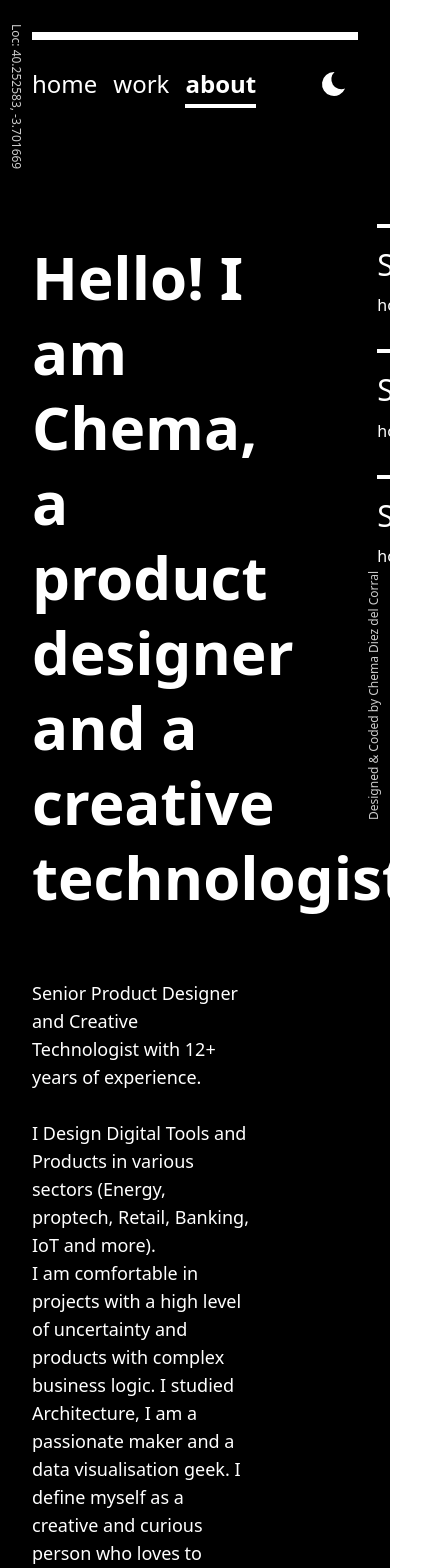
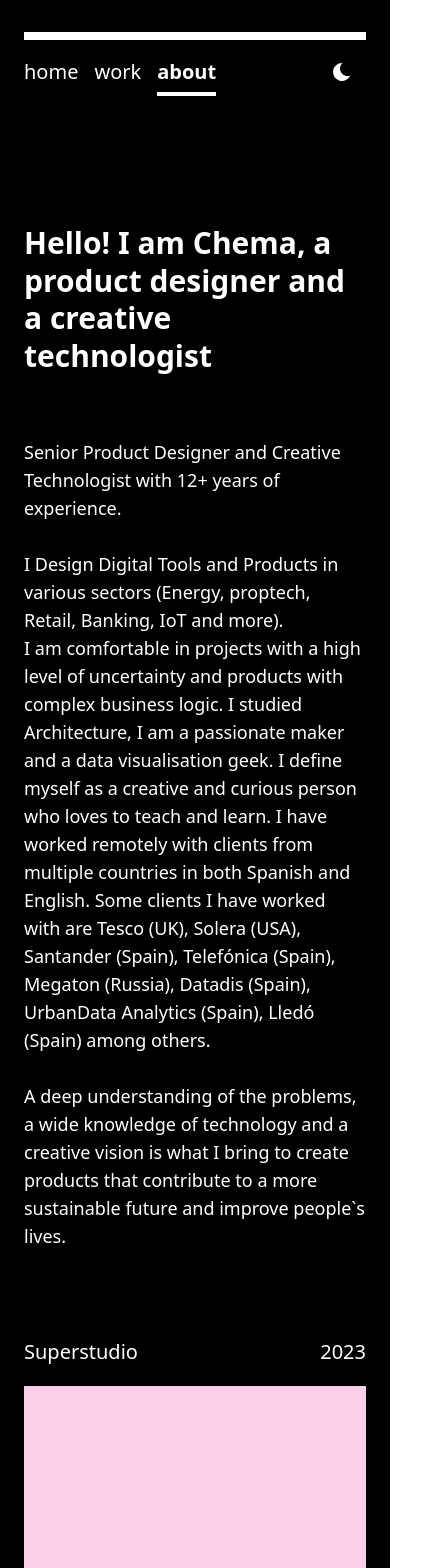
Before and after one commit to didelco/portfolio, a Next.js app: page /about in a window 390 px wide. Shown: the top 1568 px of the page, 447 px wide, since content can reach past the window. Built offline with nearby package versions, Linux system fonts and the light colour scheme.

Commit message:
Adaptado a responsive

```diff
--- a/src/app/about/page.tsx
+++ b/src/app/about/page.tsx
@@ -5,8 +5,8 @@
 
 export default function About() {
 	return (
-		<div className=' pt-16 w-full flex gap-32'>
-			<div className='w-2/3'>
+		<div className=' pt-16 w-full flex flex-col md:flex-row gap-32'>
+			<div className='w-full md:w-2/3'>
 				<h1>Hello! I am Chema, a product designer and a creative technologist</h1>
 
 				<div className='py-12 text-lg   max-w-xl'>
@@ -32,7 +32,7 @@
 				<Item />
 				<Item />
 			</div>
-			<div className='w-1/3'>
+			<div className='w-full md:w-1/3'>
 				<h2>Skills</h2>
 				<p>hola</p>
 				<h2>Skills</h2>
--- a/src/app/globals.css
+++ b/src/app/globals.css
@@ -12,31 +12,31 @@
 ul,
 ol,
 blockquote {
-  @apply my-2  md:w-2/3;
+  @apply   my-1 text-base md:my-2 font-light md:font-medium md:text-lg  md:w-2/3;
 }
 
 h1 {
-  @apply text-6xl mt-12 mb-4  font-semibold leading-tight;
+  @apply text-3xl md:text-6xl mt-12 mb-4  font-semibold leading-tight;
 }
 
 h2 {
-  @apply w-full border-neutral border-t-4 pt-4 overflow-visible  text-3xl mt-8  leading-snug;
+  @apply w-full border-neutral border-t-4 pt-2 md:pt-4 overflow-visible text-xl  md:text-3xl mt-2 md:mt-8  leading-snug;
 }
 
-h2.noline {
-  @apply w-full  border-none   text-3xl mt-0  leading-snug;
+.noline {
+  @apply   border-none;
 }
 
 h3 {
-  @apply   text-2xl my-2 leading-snug;
+  @apply  text-xl  md:text-2xl my-2 leading-snug;
 }
 
-h3.light{
-  @apply   text-2xl my-2 font-thin leading-snug;
+.light{
+  @apply   font-thin ;
 }
 
 .footerTitle{
-   @apply   text-xl ;
+   @apply  text-lg  md:text-xl ;
 }
 
 }
--- a/src/app/layout.tsx
+++ b/src/app/layout.tsx
@@ -20,15 +20,15 @@
 			data-theme='light'>
 			<body className={`${inter.variable}   overflow-x-hidden`}>
 				<main className='w-screen flex  items-center flex-col min-h-screen'>
-					<div className='px-8 md:px-16 lg:px-24 xl:px-48 pt-4 md:pt-6 lg:pt-8 w-full'>
-						<Header/>
+					<div className='px-6 sm:px-8 md:px-16 lg:px-24 xl:px-48 pt-4 md:pt-6 lg:pt-8 w-full'>
+						<Header />
 						{children}
-						<div className='fixed w-6 h-6  bottom-0 right-0'>
+						<div className='hidden md:block fixed w-6 h-6  bottom-0 right-0'>
 							<div className='w-0 h-0 -rotate-90'>
 								<div className='absolute top-0 left-0 text-xs w-screen font-thin opacity-80 h-12'>Designed & Coded by Chema Diez del Corral</div>
 							</div>
 						</div>
-						<div className='fixed w-6 h-6  top-0 left-0 '>
+						<div className=' hidden md:block fixed w-6 h-6  top-0 left-0 '>
 							<div className='w-0 h-0 rotate-90'>
 								<div className='relative left-6 bottom-6 text-xs font-thin w-screen opacity-80 h-12'>Loc: 40.252583, -3.701669</div>
 							</div>
--- a/src/app/work/page.tsx
+++ b/src/app/work/page.tsx
@@ -1,8 +1,8 @@
 import Works from "@/components/works";
 export default function Home() {
 	return (
-		<section className='mt-36'>
-			<h2 className='pb-8'>All projects</h2>
+		<section className='mt-16 md:mt-36'>
+			<h2 className='pb-4 md:pb-8'>All projects</h2>
 
 			<Works />
 		</section>
--- a/src/components/cardHome.tsx
+++ b/src/components/cardHome.tsx
@@ -58,7 +58,7 @@
 					<h2 className={`w-full text-2xl noline p-0 m-0 max-md:pr-4`}>{d.desc}</h2>
 					<div className={`w-full flex justify-end ${i % 2 == 0 ? "md:justify-start" : ""}`}>
 						<Link
-							className='pl-6 mt-2 stroke-neutral hover:stroke-neutral-content cursor-pointer text-sm flex items-center gap-2 btn btn-outline border-2 btn-neutral  rounded-none hover:bg-neutral hover:border-neutral'
+							className='pl-2 md:pl-6 mt-2 stroke-neutral hover:stroke-neutral-content cursor-pointer text-sm flex items-center gap-2 btn btn-sm md:btn-md btn-ghost  md:btn-outline border-2 btn-neutral  rounded-none hover:bg-neutral hover:border-neutral'
 							href={`/work/` + d.slug}>
 							View Product{" "}
 							<svg
--- a/src/components/footer.tsx
+++ b/src/components/footer.tsx
@@ -5,7 +5,7 @@
 	return (
 		<div className='w-full mt-16 mb-8'>
 			<Line />
-			<div className='w-full flex justify-between pt-6'>
+			<div className='w-full flex flex-col md:flex-row gap-6 justify-between pt-6'>
 				<div className='flex w-full gap-16'>
 					<div className='flex flex-col'>
 						<div className='footerTitle'>Design & Code </div>
--- a/src/components/header.tsx
+++ b/src/components/header.tsx
@@ -27,21 +27,21 @@
 				delay={1}
 				b={true}
 			/>
-			<div className='my-4 flex justify-between items-center'>
+			<div className=' my-2 md:my-4 flex justify-between items-center'>
 				<motion.div
 									initial={{ opacity: 0 }}
 									animate={{ opacity: 1 }}
 									transition={{ duration: 1, delay: 1.1 }}
-									className=' hidden sm:block  text-2xl w-full'>CDDC</motion.div>
+									className=' hidden sm:block text-2xl w-full'>CDDC</motion.div>
 				<ul className='flex gap-4 sm:gap-8 md:gap-16 w-full justify-start sm:justify-center'>
 					{menu.map((item, i) => (
 						<li
 							key={item.name}
-							className={`relative cursor-pointer text-2xl`}>
+							className={`relative cursor-pointer `}>
 							<Link
 								href={item.url}
 								onClick={() => setSelected(item.name)}
-								className={`museo h-10 flex items-center text-2xl ${rutas[0] == item.url.slice(1) ? "font-semibold" : "font-light"}`}>
+								className={` h-10 flex items-center text-xl md:text-2xl ${rutas[0] == item.url.slice(1) ? "font-semibold" : "font-light"}`}>
 								<motion.div
 									initial={{ opacity: 0 }}
 									animate={{ opacity: 1 }}
@@ -53,7 +53,6 @@
 								<>
 									<motion.div
 										className='w-full absolute h-1  bg-neutral'
-
 									transition={{ duration: 1  }}
 										layoutId='underline'
 									/>
--- a/src/components/intro.tsx
+++ b/src/components/intro.tsx
@@ -5,24 +5,24 @@
 
 export default function Home() {
 	return (
-		<div className='pt-16'>
+		<div className='pt-8 md:pt-32'>
 			<motion.h1
 				initial={{ opacity: 0, y: "50px" }}
 				animate={{ opacity: 1, y: 0 }}
 				transition={{ duration: 1, delay: 0.2 }}
-				className='mt-16 '>
+				>
 				Chema Diez del Corral
 			</motion.h1>
 			<motion.div
 				initial={{ opacity: 0, y: "50px" }}
 				animate={{ opacity: 1, y: 0 }}
 				transition={{ duration: 1, delay: 0.6 }}
-				className='mt-2  text-2xl md:text-4xl font-light   '>
+				className=' mt-1 md:mt-2  text-xl md:text-4xl font-light'>
 				Product Designer & Data Visualization
 			</motion.div>
 
 
-			<div className='w-full h-48'></div>
+			<div className='w-full h-24 md:h-48'></div>
 			<Line
 				b={false}
 				delay={1.7}
--- a/src/components/themeSwitch.tsx
+++ b/src/components/themeSwitch.tsx
@@ -18,7 +18,6 @@
 	}, [theme]);
 
 	return (
-
 		<label className='swap swap-rotate'>
 			<input
 				type='checkbox'
@@ -26,8 +25,7 @@
 
 			<svg
 				xmlns='http://www.w3.org/2000/svg'
-				className=' swap-on fill-current w-8 h-8 icon icon-tabler icon-tabler-sun'
-
+				className=' swap-on fill-current p-1 md:p-0 w-8 h8 icon icon-tabler icon-tabler-sun'
 				viewBox='0 0 24 24'
 				stroke-width='2'
 				stroke='currentColor'
@@ -42,11 +40,9 @@
 				<path d='M3 12h1m8 -9v1m8 8h1m-9 8v1m-6.4 -15.4l.7 .7m12.1 -.7l-.7 .7m0 11.4l.7 .7m-12.1 -.7l-.7 .7'></path>
 			</svg>
 
-
 			<svg
 				xmlns='http://www.w3.org/2000/svg'
-				className='swap-off fill-current w-8 h-8 icon icon-tabler icon-tabler-moon'
-
+				className='swap-off fill-current p-1 md:p-0 w-8 h8 icon icon-tabler icon-tabler-moon'
 				viewBox='0 0 24 24'
 				stroke-width='0'
 				stroke='currentColor'
```
Also changed, not shown: src/projects/datadis.md (+0 -1 lines), src/projects/lledo.md (+2 -5 lines), 1 other file (tests, documents, lock files or other folders).
